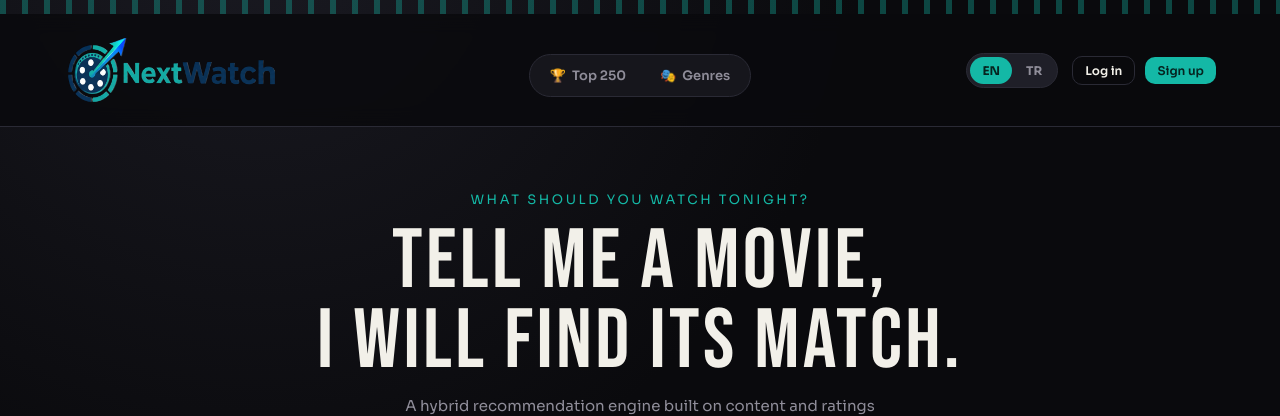
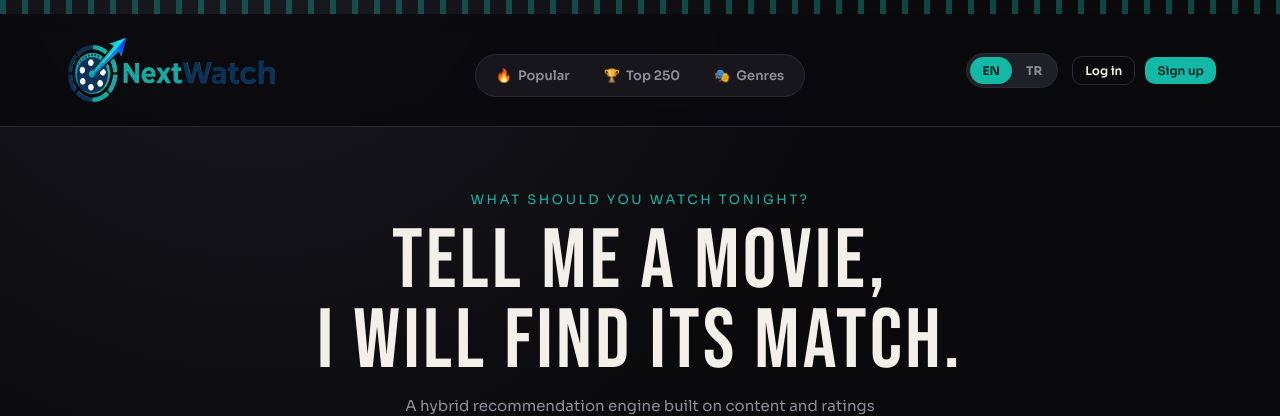
Before and after one commit to yavuzkrm/Full-stack-content-based-movie-recommendation-system, a Flask app: page / in a window 1280 px wide. Shown: the top 416 px of the page. Run offline with Flask 3, Linux system fonts and the light colour scheme; data that the repository does not hold is empty.

Commit message:
Add popular navigation button and update labels

```diff
--- a/templates/index.html
+++ b/templates/index.html
@@ -686,6 +686,7 @@
   <div class="header-inner">
     <div class="logo" id="logo-home"><img src="/static/images/logo.png" alt="NextWatch"></div>
     <nav class="main-nav">
+      <button class="nav-link" id="nav-popular">🔥 <span class="nav-link-label" data-i18n="nav_popular_label">Popular</span></button>
       <button class="nav-link" id="nav-top250">🏆 <span class="nav-link-label" data-i18n="nav_top250_label">Top 250</span></button>
       <button class="nav-link" id="nav-genres">🎭 <span class="nav-link-label" data-i18n="nav_genres_label">Genres</span></button>
     </nav>
@@ -832,7 +833,7 @@ function localizedGenres(movie){
 // that needs to embed a variable (a movie title, a count, ...).
 const UI_TEXT = {
   en: {
-    nav_top250_label: "Top 250", nav_genres_label: "Genres",
+    nav_top250_label: "Top 250", nav_genres_label: "Genres", nav_popular_label: "Popular",
     dd_watchlist: "➕ Watchlist", dd_watched: "✓ Watched", dd_ratings: "★ Your Ratings",
     dd_logout: "→ Log Out", dd_delete_account: "🗑 Delete Account",
     login: "Log in", signup: "Sign up",
@@ -893,6 +894,7 @@ const UI_TEXT = {
     no_results_found: "No results found.",
     n_recommendations_sorted: (n)=>`${n} recommendations - sorted by rating`,
     top250_title: "Top 250", top250_sub: "The 250 highest-rated movies in the whole catalogue.",
+    popular_title: "Popular", popular_sub: "What's trending on TMDB today, beyond just the homepage's top 10.",
     genre_movies_title: (g)=>`${g} Movies`, genre_movies_sub: (g)=>`The best ${g} movies, sorted by rating.`,
     genres_title: "Browse by Genre",
     genres_sub: "Search or pick a genre to see its best movies, sorted by rating.",
@@ -928,7 +930,7 @@ const UI_TEXT = {
     filmography_director_sub: (name)=>`Movies directed by ${name}`,
   },
   tr: {
-    nav_top250_label: "İlk 250", nav_genres_label: "Türler",
+    nav_top250_label: "İlk 250", nav_genres_label: "Türler", nav_popular_label: "Popüler",
     dd_watchlist: "➕ İzleme Listesi", dd_watched: "✓ İzlenenler", dd_ratings: "★ Puanların",
     dd_logout: "→ Çıkış Yap", dd_delete_account: "🗑 Hesabı Sil",
     login: "Giriş yap", signup: "Kayıt ol",
@@ -989,6 +991,7 @@ const UI_TEXT = {
     no_results_found: "Sonuç bulunamadı.",
     n_recommendations_sorted: (n)=>`${n} öneri - puana göre sıralı`,
     top250_title: "İlk 250", top250_sub: "Tüm katalogdaki en yüksek puanlı 250 film.",
+    popular_title: "Popüler", popular_sub: "Sadece ana sayfadaki ilk 10 değil, bugün TMDB'de trend olan her şey.",
     genre_movies_title: (g)=>`${g} Filmleri`, genre_movies_sub: (g)=>`En iyi ${g} filmleri, puana göre sıralı.`,
     genres_title: "Türe Göre Keşfet",
     genres_sub: "En iyi filmlerini görmek için bir tür ara ya da seç, puana göre sıralı.",
@@ -1678,7 +1681,7 @@ document.getElementById("detail-overlay").onclick = (e)=>{
 // Pages that don't need a login — browsing Top 250 / a genre / someone's
 // filmography is public, unlike the personal lists (watchlist, favourites,
 // watched, your ratings) which obviously need to know WHO's asking.
-const PUBLIC_PAGES = ["home", "results", "top250", "genres", "genre", "actor", "director"];
+const PUBLIC_PAGES = ["home", "results", "popular", "top250", "genres", "genre", "actor", "director"];
 // English genre name -> Turkish name, used only to show a translated page TITLE on a
 // /api/genre/<name> page (see the "genre" branch below) — warmed once at boot (bottom of
 // this file) with a fire-and-forget fetch, since it's low priority (a title, not data the
@@ -1709,6 +1712,11 @@ function renderCurrentPage(){
   if(state.page === "results"){
     root.innerHTML = resultsTemplate();
     bindResultsEvents();
+    return;
+  }
+  if(state.page === "popular"){
+    root.innerHTML = richListTemplate(t("popular_title"), t("popular_sub"));
+    loadRichList("/api/popular/all");
     return;
   }
   if(state.page === "top250"){
@@ -2605,6 +2613,7 @@ checkSession().then(renderCurrentPage);
 renderCurrentPage();
 warmGenreNameCache();
 
+document.getElementById("nav-popular").onclick = ()=> goToPage("popular");
 document.getElementById("nav-top250").onclick = ()=> goToPage("top250");
 document.getElementById("nav-genres").onclick = ()=> goToPage("genres");
 
```
